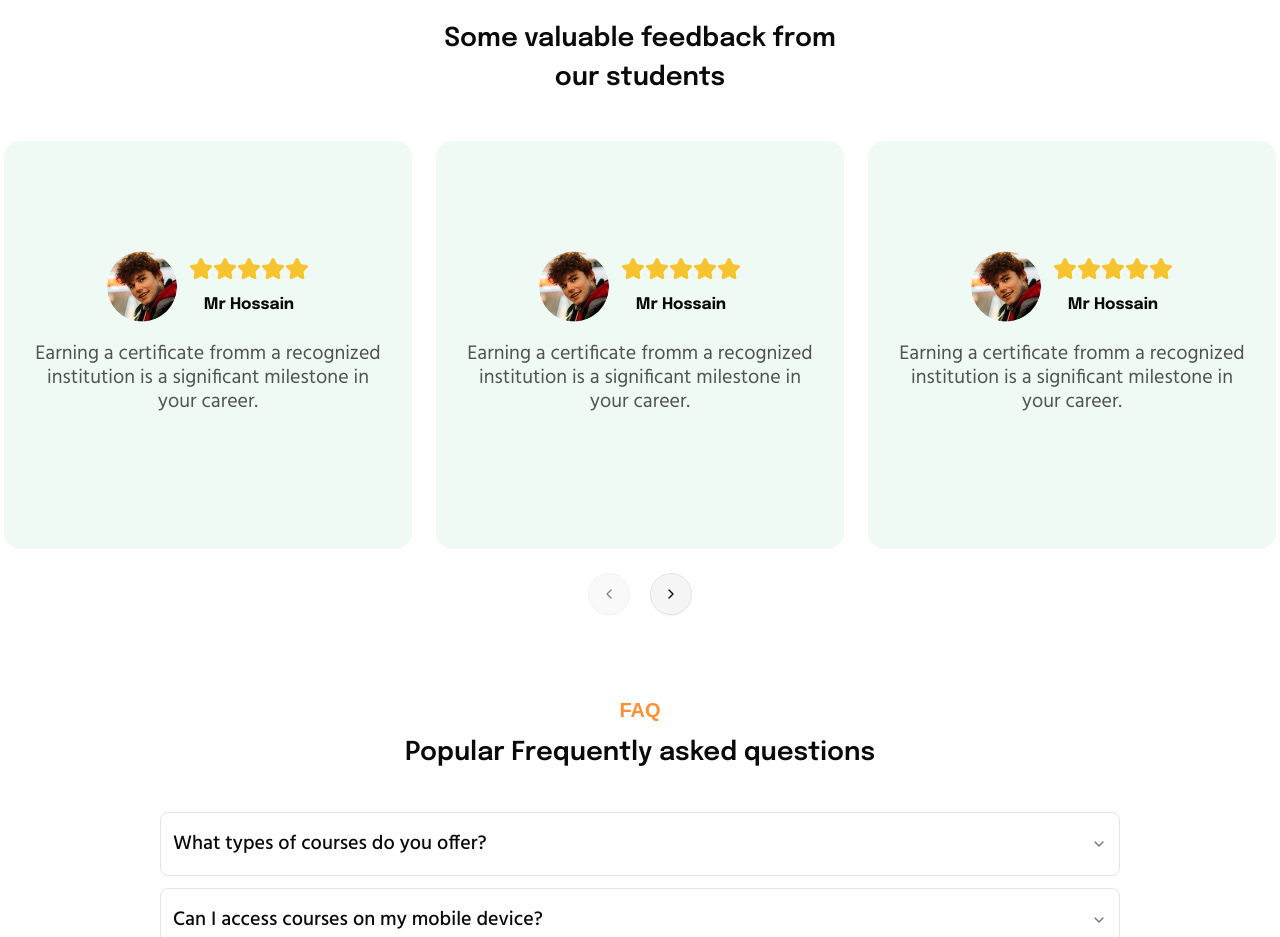
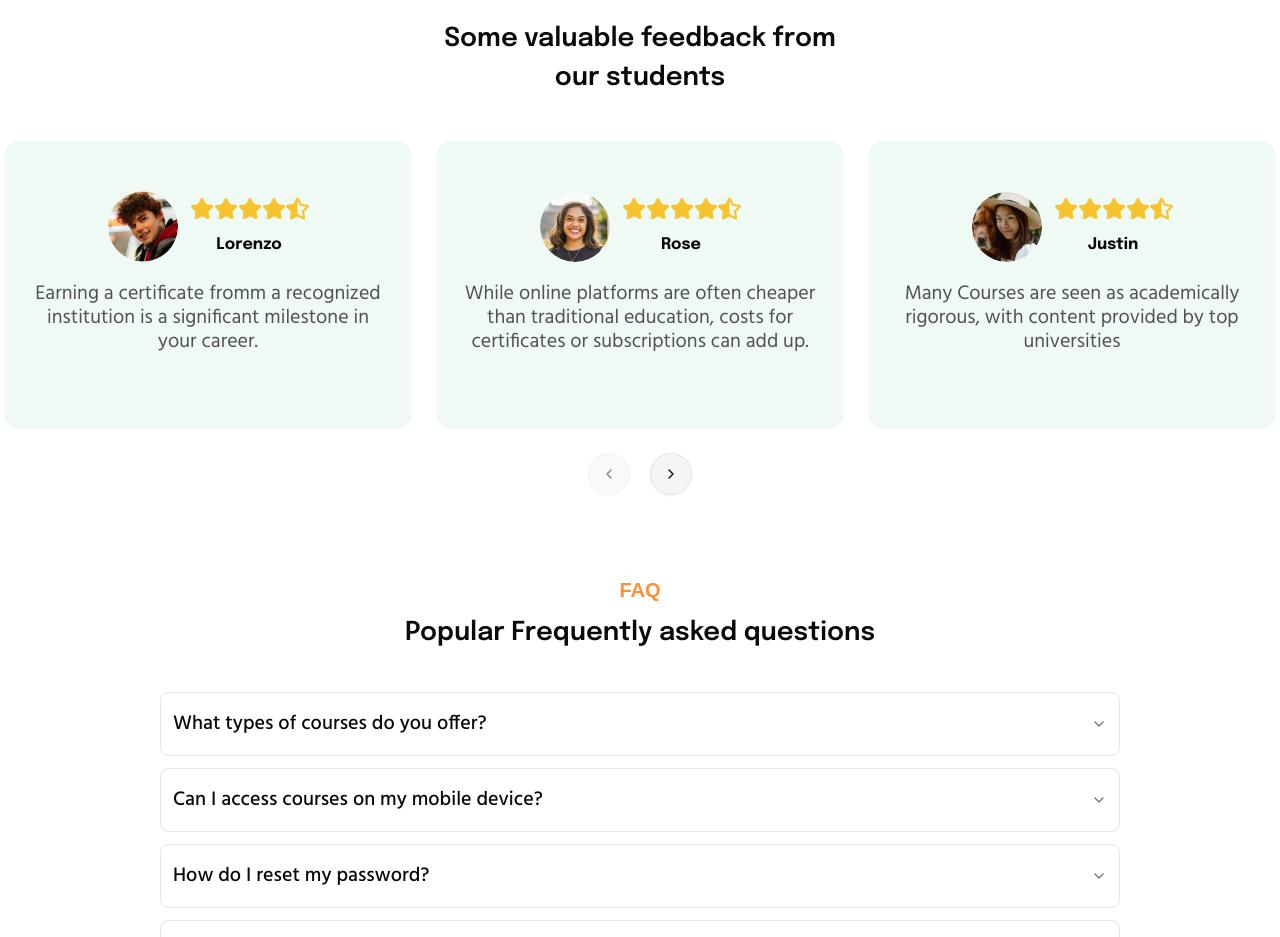
Before and after one commit to thantnaingcoder/MCF-2, a React (Vite) app: page / in a window 1280 px wide. Shown: the part 4440-5377 px from the top of the page. Built offline with nearby package versions, Linux system fonts and the light colour scheme; a web font is replaced by a local one.

Commit message:
done:home

```diff
--- a/src/components/ui/accordion.tsx
+++ b/src/components/ui/accordion.tsx
@@ -12,7 +12,7 @@ const AccordionItem = React.forwardRef<
 >(({ className, ...props }, ref) => (
   <AccordionPrimitive.Item
     ref={ref}
-    className={cn(" border duration-100 rounded-lg data-[state=open]:rounded-none px-3 data-[state=open]:border-t-0 data-[state=open]:border-r-0 data-[state=open]:border-l-0 " , className)}
+    className={cn(" border duration-100 rounded-lg data-[state=open]:rounded-none px-3 data-[state=open]:border-t-white data-[state=open]:border-r-white data-[state=open]:border-l-white " , className)}
     {...props}
   />
 ))
--- a/src/features/feat-home/components/AccordionFaq.jsx
+++ b/src/features/feat-home/components/AccordionFaq.jsx
@@ -47,10 +47,10 @@ const AccordionFaq = () => {
       >
         {AccordionArray.map((item, index) => (
           <AccordionItem key={index} value={`item-${index}`}>
-            <AccordionTrigger className="text-left text-[20px]">
+            <AccordionTrigger className="text-left text-[16px] md:text-[20px]">
               {item.title}
             </AccordionTrigger>
-            <AccordionContent className="text-left text-[16px]">
+            <AccordionContent className="text-left md:text-[18px]">
               {item.description}
             </AccordionContent>
           </AccordionItem>
--- a/src/features/feat-home/components/FeedBackCarousel.jsx
+++ b/src/features/feat-home/components/FeedBackCarousel.jsx
@@ -1,5 +1,8 @@
 import React from "react";
 import studen1 from "./../../../assets/studentFeedback/student1.png";
+import studen2 from "./../../../assets/studentFeedback/student2.png";
+import studen3 from "./../../../assets/studentFeedback/student3.png";
+import { FaStarHalfAlt } from "react-icons/fa";
 import { Card, CardContent } from "./../../../components/ui/card.tsx";
 import { Star } from "lucide-react";
 import {
@@ -10,6 +13,50 @@ import {
   CarouselPrevious,
 } from "./../../../components/ui/carousel.tsx";
 const FeedBackCarousel = () => {
+  const feedbacks = [
+     {
+      id:1,
+      name:"Lorenzo",
+      photo:studen1,
+      rate : 5,
+      feedback:"Earning a certificate fromm a recognized institution is a significant milestone in your career.",
+     },
+     {
+      id:2,
+      name:"Rose",
+      photo:studen2,
+      rate : 5,
+      feedback:"While online platforms are often cheaper than traditional education, costs for certificates or subscriptions can add up.",
+     },
+     {
+      id:3,
+      name:"Justin",
+      photo:studen3,
+      rate : 5,
+      feedback:"Many Courses are seen as academically rigorous, with content provided by top universities",
+     },
+     {
+      id:4,
+      name:"Lorenzo",
+      photo:studen1,
+      rate : 5,
+      feedback:"Earning a certificate fromm a recognized institution is a significant milestone in your career.",
+     },
+     {
+      id:5,
+      name:"Shaun",
+      photo:studen2,
+      rate : 5,
+      feedback:"Earning a certificate fromm a recognized institution is a significant milestone in your career.",
+     },
+     {
+      id:6,
+      name:"Lucy",
+      photo:studen3,
+      rate : 5,
+      feedback:"Earning a certificate fromm a recognized institution is a significant milestone in your career.",
+     }
+  ]
   return (
     <div className=" mt-5 md:mt-10">
       <h1 className=" text-center font-heading text-[26px] font-semibold">
@@ -23,32 +70,33 @@ const FeedBackCarousel = () => {
           className="w-full "
         >
           <CarouselContent className="">
-            {Array.from({ length: 5 }).map((_, index) => (
+            {feedbacks.map((feed, index) => (
               <CarouselItem key={index} className="md:basis-1/2 lg:basis-1/3">
                 <div className="p-1 ">
-                  <CardContent className=" bg-[#EFFAF4]  rounded-2xl aspect-square flex flex-col justify-center gap-5 items-center  ">
+                  <CardContent className=" bg-[#EFFAF4]  rounded-2xl h-72  flex flex-col justify-center gap-5 items-center  ">
                     <div className=" flex items-center gap-3">
                       <img
-                        src={studen1}
+                        src={feed.photo}
                         alt="Instructor avatar"
                         className="   rounded-full object-cover"
                       />
 
                       <div className=" flex flex-col gap-3 items-center">
                         <div className=" flex">
-                          {Array.from({ length: 5 }).map((_, index) => (
+                          {Array.from({ length: 4  }).map((_, index) => (
                             <Star key={index} fill="#F7C32E" color="#F7C32E" />
+
                           ))}
+                           <FaStarHalfAlt size={23} fill="#F7C32E" color="#F7C32E" />
                         </div>
                         <h1 className=" font-bold text-[16px] font-heading">
-                          Mr Hossain
+                          {feed.name}
                         </h1>
                       </div>
                     </div>
 
                     <p className=" font-sans flex flex-col justify-center text-[20px] leading-[24px] text-center text-[#525252]">
-                      Earning a certificate fromm a recognized institution is a
-                      significant milestone in your career.
+                      {feed.feedback}
                     </p>
                   </CardContent>
                 </div>
```
Also changed, not shown: src/assets/studentFeedback/student2.png (added), src/assets/studentFeedback/student3.png (added).
